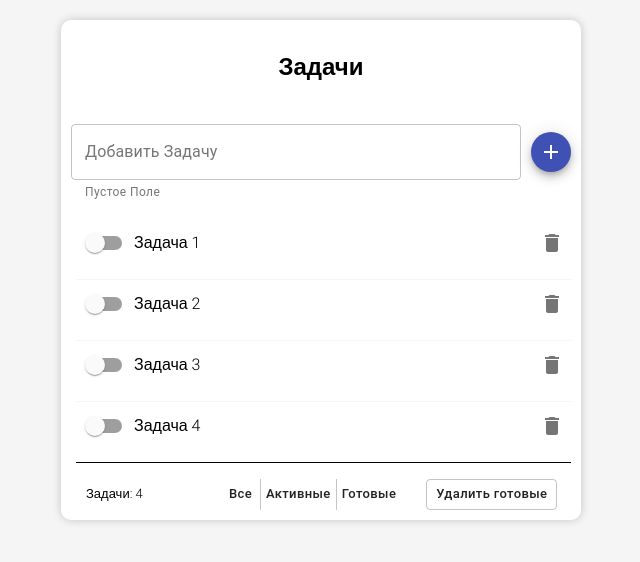
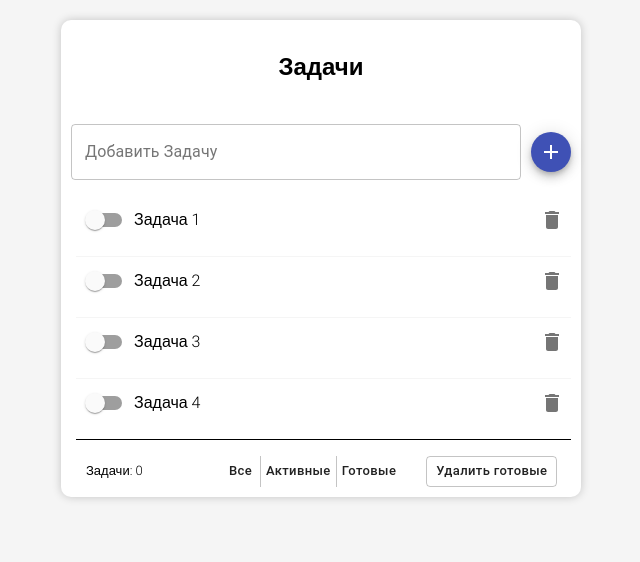
Before and after one commit to WebHeroSchool/GurevAleksey_React, a React (Create React App) app: page / in a window 1280 px wide. Shown: the top 562 px of the page, without its empty margins (319-959 px from the left). Built offline with nearby package versions, Linux system fonts and the light colour scheme.

Commit message:
правки

```diff
--- a/src/components/App/App.js
+++ b/src/components/App/App.js
@@ -30,7 +30,7 @@ class App extends React.Component {
         value : 'Задача 4',
         isDone: false
       }],
-      count: 4
+      // count: 4
   };
 
   onClickDone = id => {
--- a/src/components/Footer/Footer.js
+++ b/src/components/Footer/Footer.js
@@ -18,4 +18,8 @@ let Footer = ({ count }) => (
   </footer>
 );
 
+Footer.defaultProps = {
+  count: 0
+};
+
 export default Footer;
--- a/src/components/InputItems/InputItems.js
+++ b/src/components/InputItems/InputItems.js
@@ -7,12 +7,14 @@ import AddIcon from '@material-ui/icons/Add';
 class InputItems extends React.Component {
   state = {
     inputValue: '',
-    inputError: false
+    inputError: false,
+    helperText: ''
   };
 
   onButtonClick = () => {
     if (this.state.inputValue ==''){
       this.setState({inputError:true})
+      this.setState({helperText:'пустое поле'})
     }else {
       this.props.onClickAdd(this.state.inputValue);
 
@@ -30,7 +32,8 @@ class InputItems extends React.Component {
             style={{textTransform: 'capitalize'}}
             id="inputField"
             error = {this.state.inputError}
-            helperText="пустое поле"
+            helperText = {this.state.helperText}
+            // helperText="пустое поле"
             id="standard-basic"
             label="Добавить задачу"
             fullWidth
@@ -38,6 +41,7 @@ class InputItems extends React.Component {
             value={this.state.inputValue}
             onChange={event => {
               this.setState({inputError:false})
+              this.setState({helperText:''})
               this.setState({inputValue: event.target.value.toUpperCase()})}
             }
           />
```
